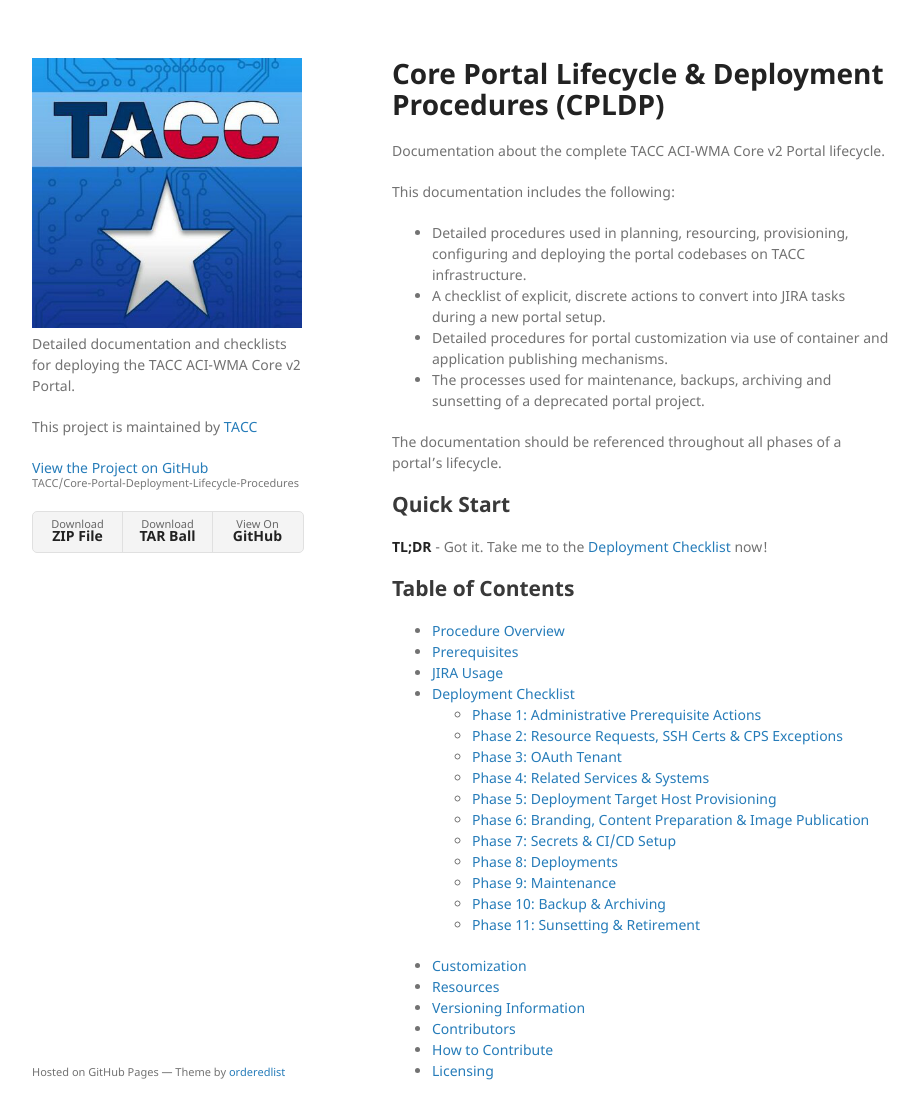
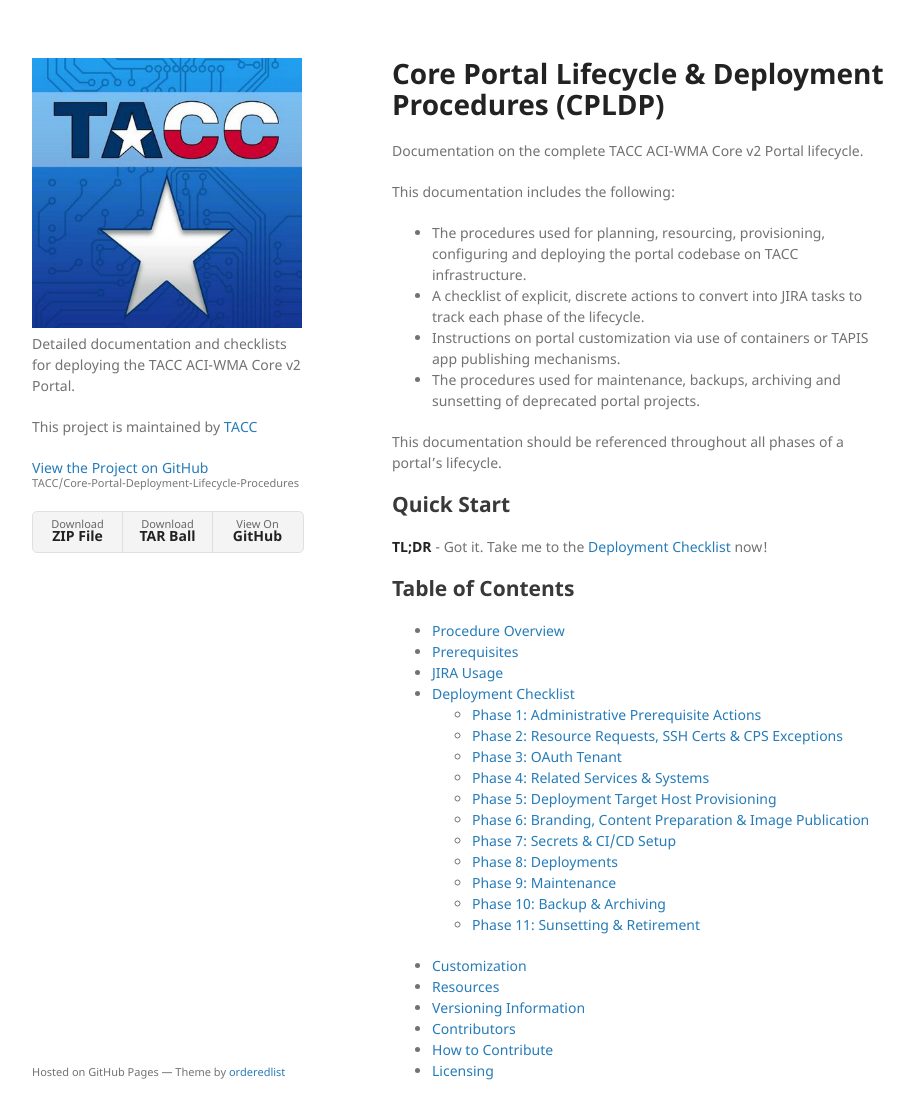
Before and after one commit to TACC/Core-Portal-Deployment-Lifecycle-Procedures, a Jekyll site: the page built from index.md, in a window 1280 px wide and 1151 px high. Shown: the top 1119 px of the window, without its empty margins (178-1097 px from the left). Built offline with Jekyll 4.4.1, drawn with Linux system fonts in a browser that asks for light colours; our own code applies the rules of GitHub Pages for plain Markdown files.

Commit message:
Edits to the index page.

```diff
--- a/index.md
+++ b/index.md
@@ -1,15 +1,15 @@
 # Core Portal Lifecycle & Deployment Procedures (CPLDP)
 
-Documentation about the complete TACC ACI-WMA Core v2 Portal lifecycle.
+Documentation on the complete TACC ACI-WMA Core v2 Portal lifecycle.
 
 This documentation includes the following:
 
-- Detailed procedures used in planning, resourcing, provisioning, configuring and deploying the portal codebases on TACC infrastructure.
-- A checklist of explicit, discrete actions to convert into JIRA tasks during a new portal setup.
-- Detailed procedures for portal customization via use of container and application publishing mechanisms.
-- The processes used for maintenance, backups, archiving and sunsetting of a deprecated portal project.
+- The procedures used for planning, resourcing, provisioning, configuring and deploying the portal codebase on TACC infrastructure.
+- A checklist of explicit, discrete actions to convert into JIRA tasks to track each phase of the lifecycle.
+- Instructions on portal customization via use of containers or TAPIS app publishing mechanisms.
+- The procedures used for maintenance, backups, archiving and sunsetting of deprecated portal projects.
 
-The documentation should be referenced throughout all phases of a portal's lifecycle.
+This documentation should be referenced throughout all phases of a portal's lifecycle.
 
 ## Quick Start
 
```
